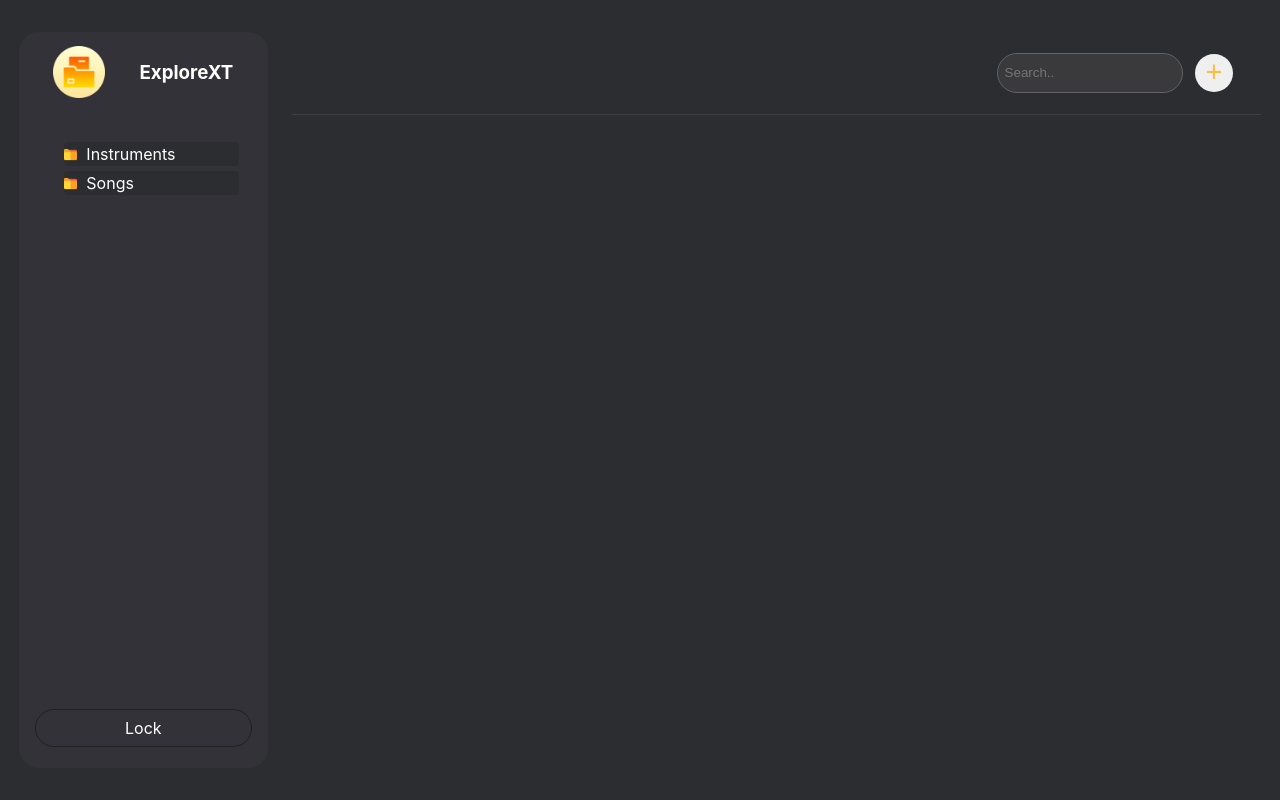
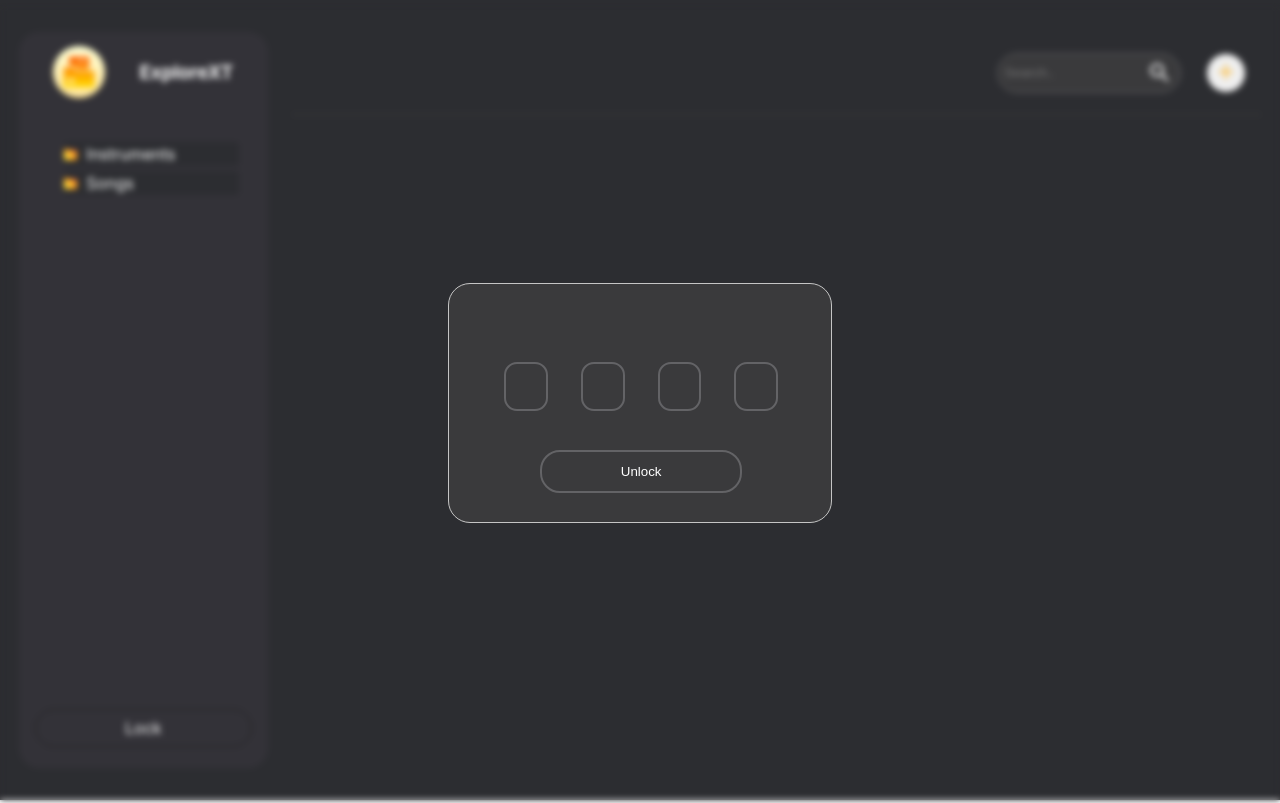
Before and after one commit to abhay27chauhan/ExploreExt, a React (Create React App) app: page / in a window 1280 px wide. Built offline with nearby package versions, Linux system fonts and the light colour scheme.

Commit message:
search feature implemented

```diff
--- a/src/App.js
+++ b/src/App.js
@@ -10,13 +10,14 @@ import Header from './components/Header/Header';
 function App() {
   const [breadCrumb, setBreadCrumb] = useState('')
   const [tree, setTree] = useState(structure);
+  const [search, setSearch] = useState('');
 
   return (
     <div className="app">
       <Sidebar tree={tree} setBreadCrumb={setBreadCrumb} />
       <div className="container">
-        <Header breadCrumb={breadCrumb} tree={tree} setTree={setTree} />
-        <Main breadCrumb={breadCrumb} tree={tree}/>
+        <Header breadCrumb={breadCrumb} tree={tree} setTree={setTree} setSearch={setSearch} />
+        <Main breadCrumb={breadCrumb} tree={tree} searchText={search}/>
       </div>
     </div>
   );
--- a/src/components/Header/Header.css
+++ b/src/components/Header/Header.css
@@ -25,14 +25,32 @@
 }
 
 .search__input{
-    width: 75%;
+    width: 83%;
     height: 100%;
-    border-radius: 20px;
     outline: none;
-    border: 1px solid rgb(99, 99, 102);
+    border: none;
+    border-radius: 20px 0px 0px 20px;
     color: rgb(142, 142, 147);
     background-color: rgb(58, 58, 60);
     padding: 0.2rem 0.4rem;
+}
+
+.header__search-container{
+    border: 1px solid rgb(99, 99, 102);
+    background-color: rgb(58, 58, 60);
+    border-radius: 20px;
+    height: 100%;
+    width: 75%;
+    margin-right: 1.6rem;
+    display: flex;
+    justify-content: space-between;
+    align-items: center;
+    color: #ffffff;
+    padding-right: 0.5rem;
+}
+
+.MuiSvgIcon-root{
+    font-size: 1.6rem !important;
 }
 
 .header__create-btn{
--- a/src/components/Header/Header.jsx
+++ b/src/components/Header/Header.jsx
@@ -1,10 +1,11 @@
 import React, { useState } from "react";
+import SearchIcon from '@mui/icons-material/Search';
 
 import "./Header.css";
 import CustomMenu from "../Menu/Menu";
 import CreateModal from "../CreateModal/CreateModal";
 
-function Header({ breadCrumb, tree, setTree }) {
+function Header({ breadCrumb, tree, setTree, setSearch }) {
   const [data, setData] = useState({ placeholder: "", btnText: "", type: "" });
   const [openModal, setOpenModal] = useState(false);
   const [anchorEl, setAnchorEl] = useState(null);
@@ -13,6 +14,10 @@ function Header({ breadCrumb, tree, setTree }) {
   const handleClick = (event) => {
     setAnchorEl(event.currentTarget);
   };
+
+  const handleChange = (e) => {
+    setSearch(e.target.value)
+  }
 
   const handleClose = (e) => {
     if (e.target.outerText == "File") {
@@ -37,7 +42,10 @@ function Header({ breadCrumb, tree, setTree }) {
       <div className="breadcrumbs">{breadCrumb}</div>
       <div className="grow"></div>
       <div className="header__actions">
-        <input placeholder="Search.." className="search__input" />
+        <div className="header__search-container">
+          <input placeholder="Search.." className="search__input" onChange={handleChange} />
+          <SearchIcon />
+        </div>
         <button
           aria-controls="basic-menu"
           aria-haspopup="true"
--- a/src/components/Main/Main.jsx
+++ b/src/components/Main/Main.jsx
@@ -4,7 +4,7 @@ import document from '../../assets/document.png';
 import EditFile from '../EditFile/EditFile';
 import './Main.css'
 
-function Main({ tree, breadCrumb }) {
+function Main({ tree, breadCrumb, searchText }) {
     const [editFile, setEditFile] = useState(false);
     const [fileData, setFileData] = useState({});
     const [carr, setcArr] = useState([]);
@@ -30,6 +30,7 @@ function Main({ tree, breadCrumb }) {
     }, [breadCrumb, tree])
 
     let farr = carr.filter(obj => obj.type !== "folder");
+    farr = farr.filter(obj => obj.name.toLowerCase().includes(searchText.toLowerCase()));
 
     const handleClick = (file) => {
         setFileData({
--- a/src/components/Sidebar/Sidebar.jsx
+++ b/src/components/Sidebar/Sidebar.jsx
@@ -7,7 +7,7 @@ import logo from "../../assets/logo.png";
 import "./Sidebar.css";
 
 function Sidebar({ tree, setBreadCrumb }) {
-  const [open, setOpen] = useState(false);
+  const [open, setOpen] = useState(true);
   const handleClick = () => {
     setOpen(true);
   };
```
